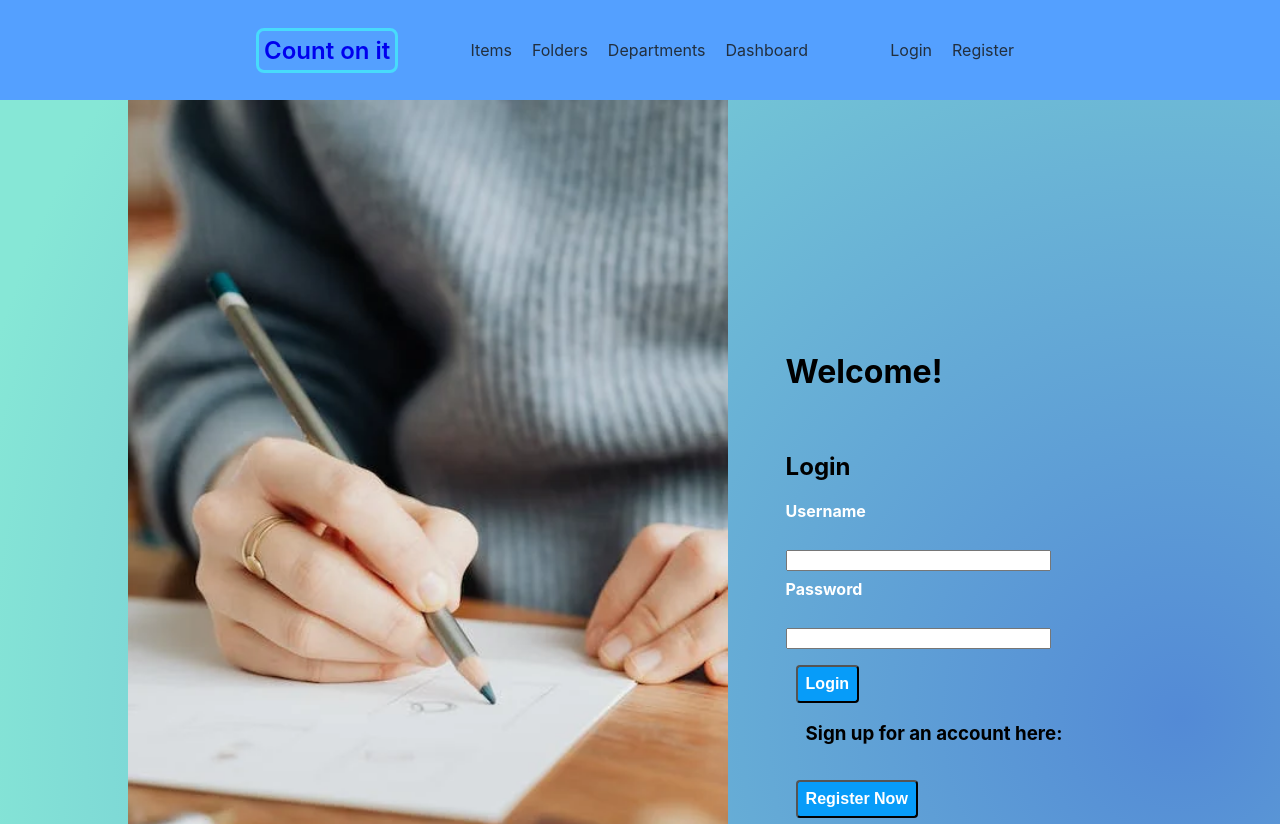
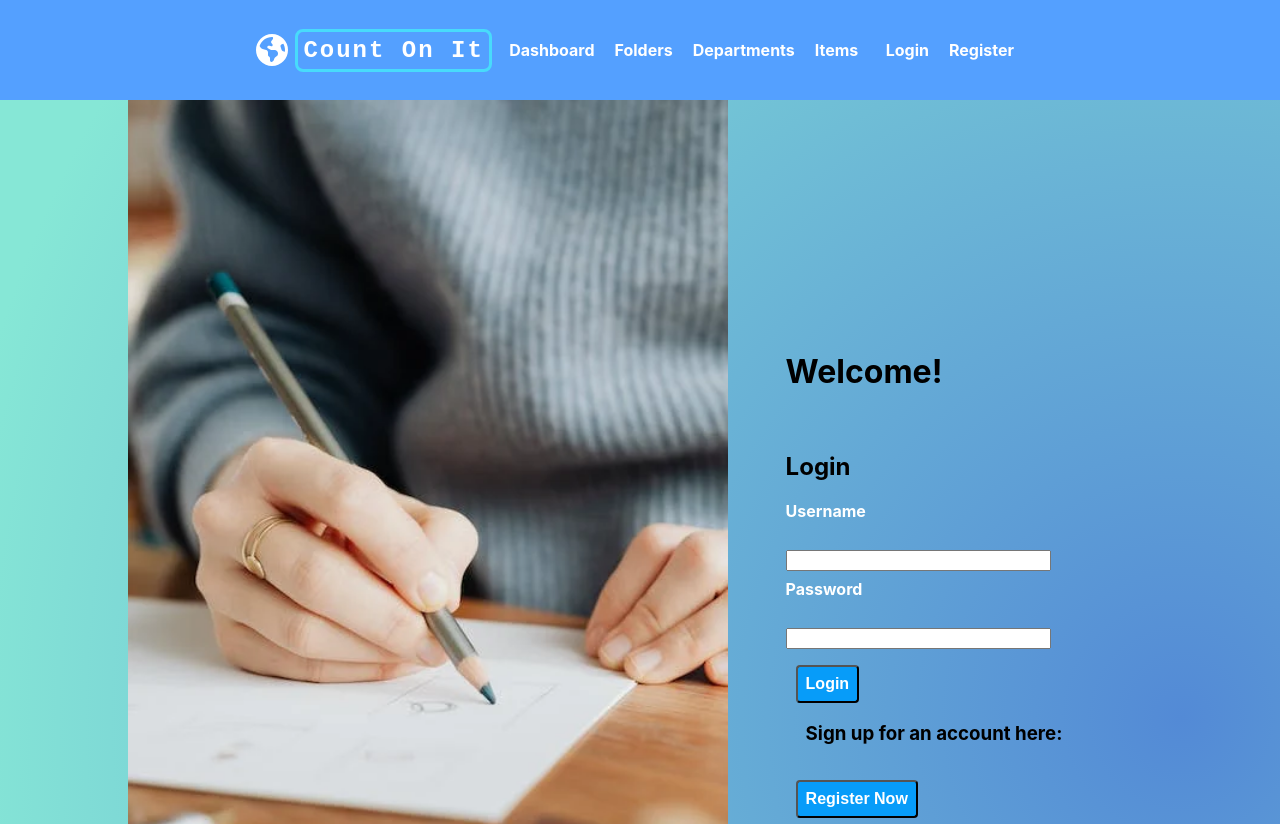
Before and after one commit to grafuj/countonit, a React (Create React App) app in the folder client/: page / in a window 1280 px wide. Shown: the top 824 px of the page. Built offline with nearby package versions, Linux system fonts and the light colour scheme; no server answers.

Commit message:
Add icon to navbar and change font colour

```diff
--- a/client/src/Components/Nav.jsx
+++ b/client/src/Components/Nav.jsx
@@ -1,23 +1,27 @@
 import React from 'react';
 // import { useState, useEffect } from 'react';
 import { Link } from "react-router-dom";
+import { FontAwesomeIcon } from '@fortawesome/react-fontawesome';
+import { faEarthAmericas } from '@fortawesome/free-solid-svg-icons';
 
 // need to check state or context for user for conditional rendering
 // const user = { name: "Bob" }; //test with user
 const user = null;  //test without user
 
 function Nav(props) {
-  // const {} = props;
   return (
     <nav>
+     <span className='earth-icon'>
+     <FontAwesomeIcon icon={faEarthAmericas} size="2xl" style={{color: "#ffffff",}} />
+     </span>
       <div className="site-logo" >
-        <Link to="/" className="site-logo-text">Count on it</Link>
+        <Link to="/" className="site-logo-text">Count On It</Link>
       </div>
       <div>
-        <Link to="/items/new" className="nav-span">Items</Link>
+        <Link to="/dashboard" className="nav-span">Dashboard</Link>
         <Link to="/folders" className="nav-span">Folders</Link>
         <Link to="/departments" className="nav-span">Departments</Link>
-        <Link to="/dashboard" className="nav-span">Dashboard</Link>
+        <Link to="/items/new" className="nav-span">Items</Link>
       </div>
       <div>
         <>
--- a/client/src/Components/_Nav.scss
+++ b/client/src/Components/_Nav.scss
@@ -22,7 +22,7 @@ $spacing: 2rem;
   border-radius: 8px;
   border-color: #48dbfb;
   transition: 0.5s;
-  padding: 5px
+  padding: 5px;
 }
 
 .site-logo:hover {
@@ -33,6 +33,10 @@ $spacing: 2rem;
   text-decoration: none;
   font-size: 24px;
   font-weight: 600;
+  color: white;
+  letter-spacing: 2px;
+  font-family: monospace;
+  text-align: center;
 }
 
 nav {
@@ -45,12 +49,15 @@ nav {
   padding-right: 20%;
 }
 
+
 .nav-span {
   // margin: 1em;
   padding: 10px;
   border-radius: 6px;
   color: $dark-background;
   transition: 0.5s;
+  font-weight: bold;
+  color: white;
 }
 
 .nav-span:link {
@@ -73,3 +80,7 @@ nav {
   font-size: 16px;
   margin: 5px;
 }
+
+.navbar-image {
+
+}
--- a/client/src/styles/css/style.css
+++ b/client/src/styles/css/style.css
@@ -12,7 +12,11 @@
 .site-logo-text {
   text-decoration: none;
   font-size: 24px;
-  font-weight: 600; }
+  font-weight: 600;
+  color: white;
+  letter-spacing: 2px;
+  font-family: monospace;
+  text-align: center; }
 
 nav {
   background-color: #54a0ff;
@@ -27,7 +31,9 @@ nav {
   padding: 10px;
   border-radius: 6px;
   color: #222f3e;
-  transition: 0.5s; }
+  transition: 0.5s;
+  font-weight: bold;
+  color: white; }
 
 .nav-span:link {
   text-decoration: none; }
```
Also changed, not shown: client/src/App.js (+6 -6 lines).
